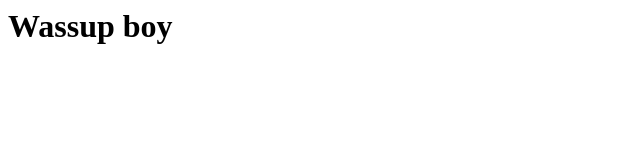
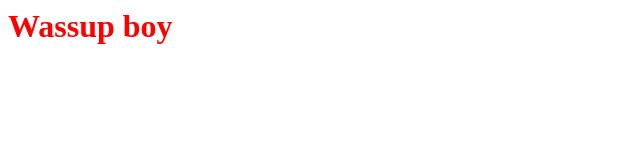
Before and after one commit to oreo246246/testing, a plain HTML site: page Index.html in a window 1280 px wide. Shown: the whole page, without its empty margins (0-640 px from the left). Drawn offline with Linux system fonts and the light colour scheme.

Commit message:
Update Index.html

```diff
--- a/Index.html
+++ b/Index.html
@@ -1,5 +1,5 @@
 <html>
 <head>
-<h1> Wassup boy </h1>
+<h1 style = "color:red";> Wassup boy </h1>
 </head>
 </html>
```
